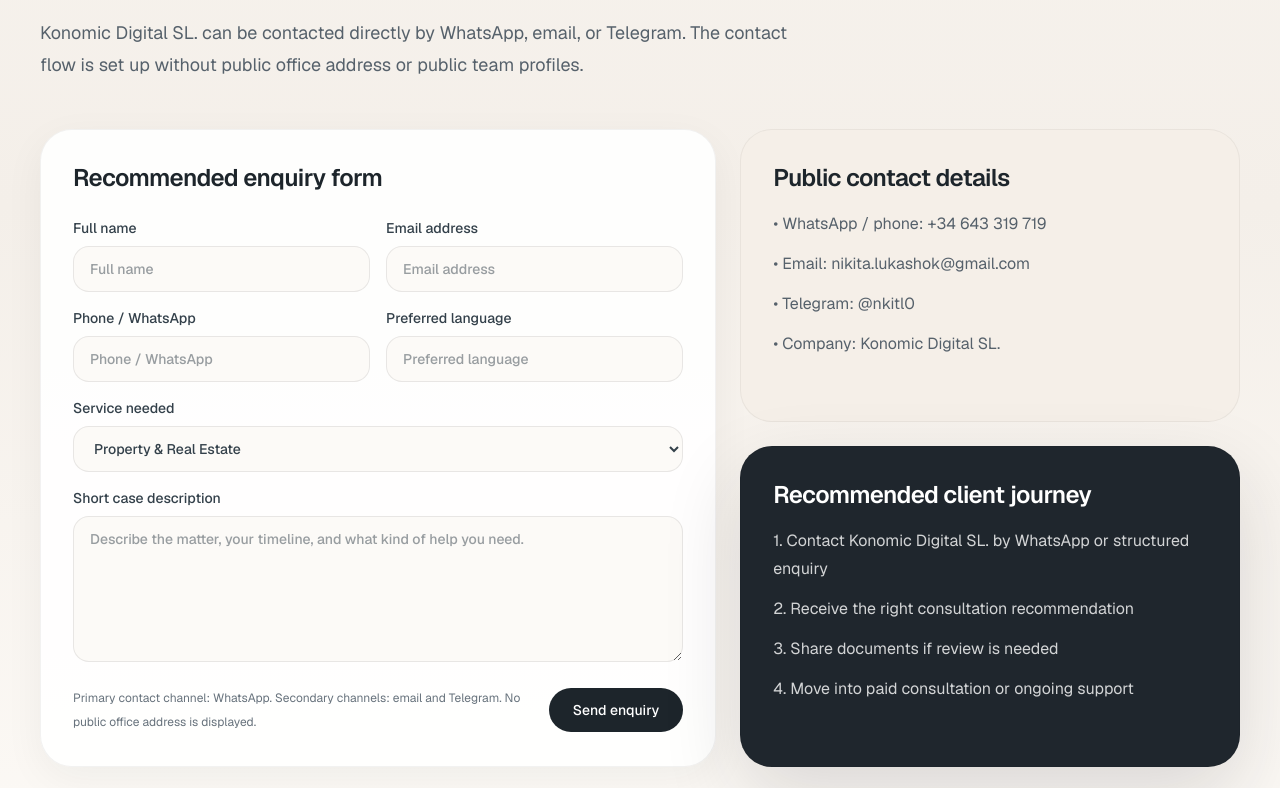
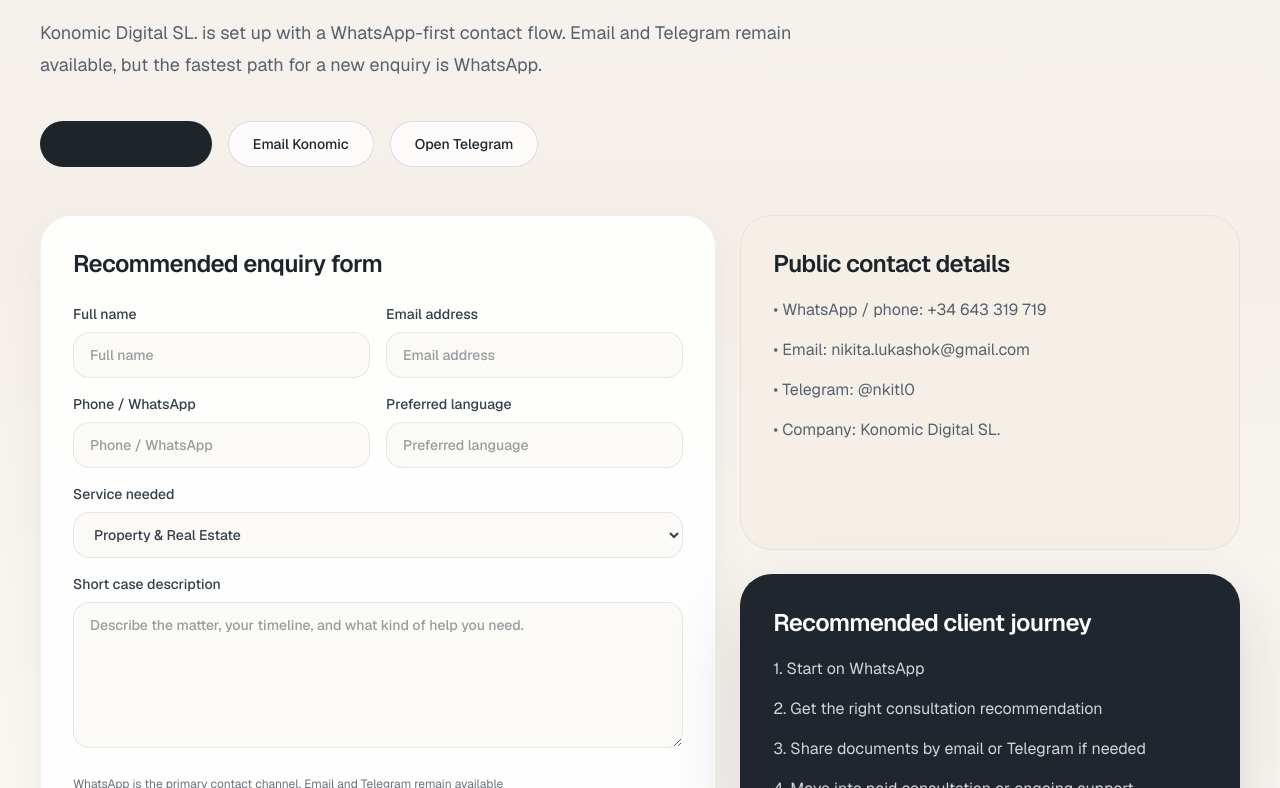
Before and after one commit to heaodoff/konomic, a Next.js app in the folder konomic-site/: page /en/contact in a window 1280 px wide. Shown: the part 252-1040 px from the top of the page. Built offline with nearby package versions, Linux system fonts and the light colour scheme.

Commit message:
Make English contact flow WhatsApp-first

```diff
--- a/konomic-site/src/app/en/book-consultation/page.tsx
+++ b/konomic-site/src/app/en/book-consultation/page.tsx
@@ -1,5 +1,4 @@
 import type { Metadata } from 'next';
-import Link from 'next/link';
 import { SectionIntro } from '@/components/SiteShell';
 
 export const metadata: Metadata = {
@@ -10,6 +9,8 @@
     canonical: '/en/book-consultation',
   },
 };
+
+const whatsappUrl = 'https://wa.me/34643319719';
 
 const offers = [
   ['Fast Legal Review', 'Best for documents, contracts, and early risk checks before signing or paying.'],
@@ -23,20 +24,22 @@
     <main className="mx-auto max-w-7xl px-6 py-16 lg:px-10 lg:py-20">
       <SectionIntro
         eyebrow="Consultation"
-        title="A productized consultation page should make hiring feel simple"
-        text="Instead of an empty contact page, Konomic should offer specific entry points. That reduces friction, improves lead quality, and makes the next step obvious."
+        title="Choose the right consultation, then move the conversation to WhatsApp"
+        text="Konomic Digital SL. uses a WhatsApp-first intake. That keeps the first step fast, direct, and easier for foreign clients who want clarity without waiting."
       />
       <div className="mt-12 grid gap-6 md:grid-cols-2">
         {offers.map(([title, text]) => (
           <div key={title} className="rounded-[1.75rem] border border-black/5 bg-white/90 p-7 shadow-[0_12px_40px_rgba(24,31,38,0.05)]">
             <h2 className="text-2xl font-semibold tracking-tight">{title}</h2>
             <p className="mt-4 text-sm leading-7 text-[#59646e] md:text-base">{text}</p>
-            <Link
-              href="/en/contact"
+            <a
+              href={whatsappUrl}
+              target="_blank"
+              rel="noopener noreferrer"
               className="mt-6 inline-flex rounded-full border border-[#1d252b] px-5 py-2 text-sm font-medium transition hover:bg-[#1d252b] hover:text-white"
             >
-              Start this enquiry
-            </Link>
+              Start on WhatsApp
+            </a>
           </div>
         ))}
       </div>
--- a/konomic-site/src/app/en/contact/page.tsx
+++ b/konomic-site/src/app/en/contact/page.tsx
@@ -9,6 +9,9 @@
     canonical: '/en/contact',
   },
 };
+
+const whatsappUrl = 'https://wa.me/34643319719';
+const telegramUrl = 'https://t.me/nkitl0';
 
 const fields = [
   'Full name',
@@ -25,12 +28,36 @@
       <SectionIntro
         eyebrow="Contact"
         title="Contact Konomic Digital SL."
-        text="Konomic Digital SL. can be contacted directly by WhatsApp, email, or Telegram. The contact flow is set up without public office address or public team profiles."
+        text="Konomic Digital SL. is set up with a WhatsApp-first contact flow. Email and Telegram remain available, but the fastest path for a new enquiry is WhatsApp."
       />
+      <div className="mt-10 flex flex-wrap gap-4">
+        <a
+          href={whatsappUrl}
+          target="_blank"
+          rel="noopener noreferrer"
+          className="rounded-full bg-[#1d252b] px-6 py-3 text-sm font-medium text-white transition hover:bg-[#11171b]"
+        >
+          Start on WhatsApp
+        </a>
+        <a
+          href="mailto:nikita.lukashok@gmail.com"
+          className="rounded-full border border-[#1d252b]/15 bg-white/80 px-6 py-3 text-sm font-medium text-[#1d252b] transition hover:border-[#1d252b]/35"
+        >
+          Email Konomic
+        </a>
+        <a
+          href={telegramUrl}
+          target="_blank"
+          rel="noopener noreferrer"
+          className="rounded-full border border-[#1d252b]/15 bg-white/80 px-6 py-3 text-sm font-medium text-[#1d252b] transition hover:border-[#1d252b]/35"
+        >
+          Open Telegram
+        </a>
+      </div>
       <div className="mt-12 grid gap-6 lg:grid-cols-[1.15fr_0.85fr]">
         <div className="rounded-[2rem] border border-black/5 bg-white/90 p-8 shadow-[0_12px_40px_rgba(24,31,38,0.05)]">
           <h2 className="text-2xl font-semibold tracking-tight">Recommended enquiry form</h2>
-          <form className="mt-6 grid gap-4" action="#" method="post">
+          <form className="mt-6 grid gap-4" action={whatsappUrl} method="get">
             <div className="grid gap-4 md:grid-cols-2">
               {fields.slice(0, 4).map((label) => (
                 <label key={label} className="grid gap-2 text-sm font-medium text-[#33404a]">
@@ -64,14 +91,16 @@
             </label>
             <div className="flex flex-wrap items-center justify-between gap-3 pt-2">
               <p className="max-w-md text-xs leading-6 text-[#67727c]">
-                Primary contact channel: WhatsApp. Secondary channels: email and Telegram. No public office address is displayed.
+                WhatsApp is the primary contact channel. Email and Telegram remain available for longer context and document exchange.
               </p>
-              <button
-                type="submit"
+              <a
+                href={whatsappUrl}
+                target="_blank"
+                rel="noopener noreferrer"
                 className="rounded-full bg-[#1d252b] px-6 py-3 text-sm font-medium text-white transition hover:bg-[#11171b]"
               >
-                Send enquiry
-              </button>
+                Send on WhatsApp
+              </a>
             </div>
           </form>
         </div>
@@ -89,9 +118,9 @@
           <div className="rounded-[2rem] border border-black/5 bg-[#1f262d] p-8 text-white shadow-[0_30px_80px_rgba(26,31,36,0.14)]">
             <h2 className="text-2xl font-semibold tracking-tight">Recommended client journey</h2>
             <ol className="mt-4 space-y-3 text-sm leading-7 text-white/80 md:text-base">
-              <li>1. Contact Konomic Digital SL. by WhatsApp or structured enquiry</li>
-              <li>2. Receive the right consultation recommendation</li>
-              <li>3. Share documents if review is needed</li>
+              <li>1. Start on WhatsApp</li>
+              <li>2. Get the right consultation recommendation</li>
+              <li>3. Share documents by email or Telegram if needed</li>
               <li>4. Move into paid consultation or ongoing support</li>
             </ol>
           </div>
--- a/konomic-site/src/app/en/page.tsx
+++ b/konomic-site/src/app/en/page.tsx
@@ -17,6 +17,7 @@
   },
 };
 
+const whatsappUrl = 'https://wa.me/34643319719';
 const topServices = coreServices.slice(0, 4);
 
 export default function EnHomePage() {
@@ -35,16 +36,16 @@
             and families who need clear guidance, fast orientation, and a more reliable way to handle legal matters in Tenerife.
           </p>
           <div className="mt-8 flex flex-wrap gap-4">
-            <Link href="/en/book-consultation" className="rounded-full bg-[#1d252b] px-6 py-3 text-sm font-medium text-white transition hover:bg-[#11171b]">
-              Book consultation
-            </Link>
+            <a href={whatsappUrl} target="_blank" rel="noopener noreferrer" className="rounded-full bg-[#1d252b] px-6 py-3 text-sm font-medium text-white transition hover:bg-[#11171b]">
+              Start on WhatsApp
+            </a>
             <Link href="/en/contact" className="rounded-full border border-[#1d252b]/15 bg-white/80 px-6 py-3 text-sm font-medium text-[#1d252b] transition hover:border-[#1d252b]/35">
-              Start an enquiry
+              View contact options
             </Link>
           </div>
           <div className="mt-10 grid gap-4 sm:grid-cols-3">
-            <Stat value="EN / DE" label="demand capture" />
-            <Stat value="RU / UK" label="differentiation" />
+            <Stat value="WhatsApp-first" label="primary lead channel" />
+            <Stat value="EN / DE / RU / UK" label="multilingual coverage" />
             <Stat value="Property / Residency" label="core commercial intent" />
           </div>
         </div>
@@ -102,7 +103,7 @@
             {[
               'Separate language folders for SEO',
               'Service-led architecture instead of generic brochure copy',
-              'Productized consultations for easier lead capture',
+              'WhatsApp-first intake for faster conversion',
               'Sharper design that feels private, premium, and trustworthy',
             ].map((item) => (
               <div key={item} className="rounded-[1.5rem] border border-white/10 bg-white/5 p-5 text-sm leading-7 text-white/85">
```
